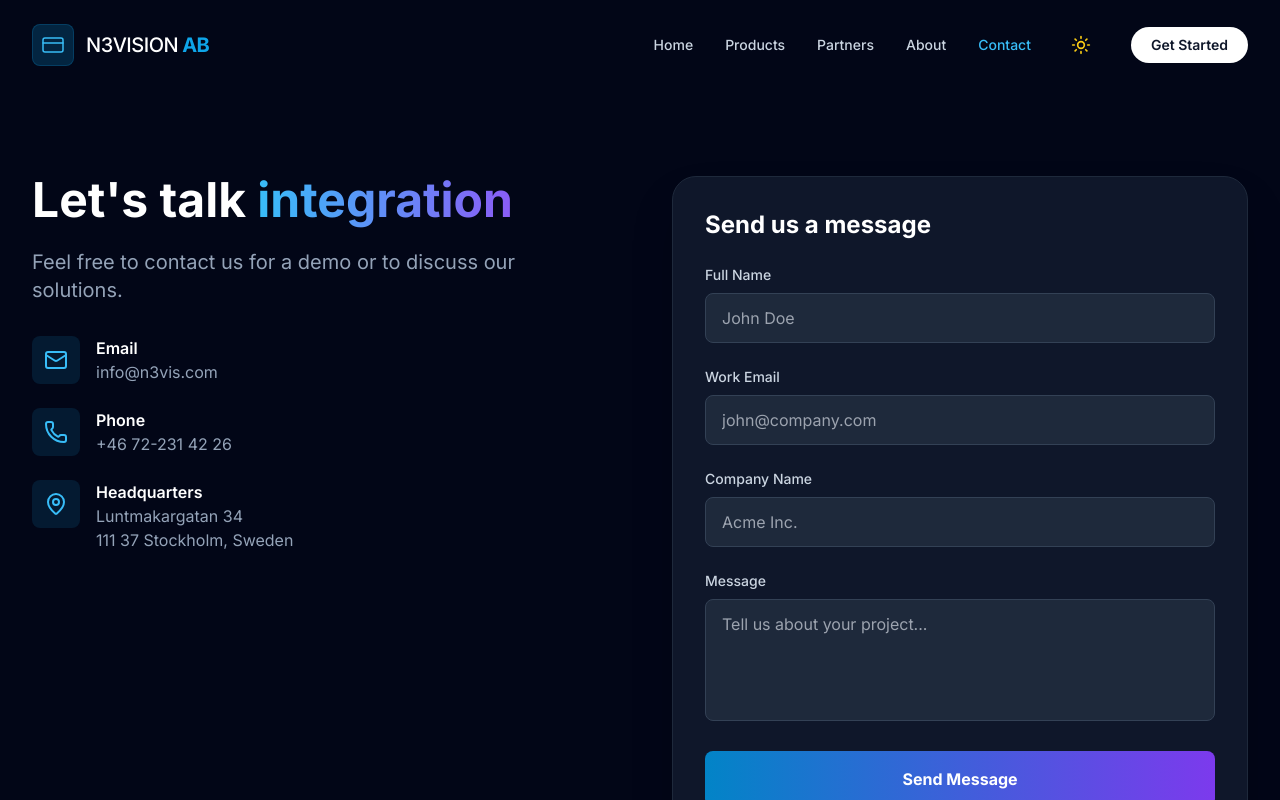
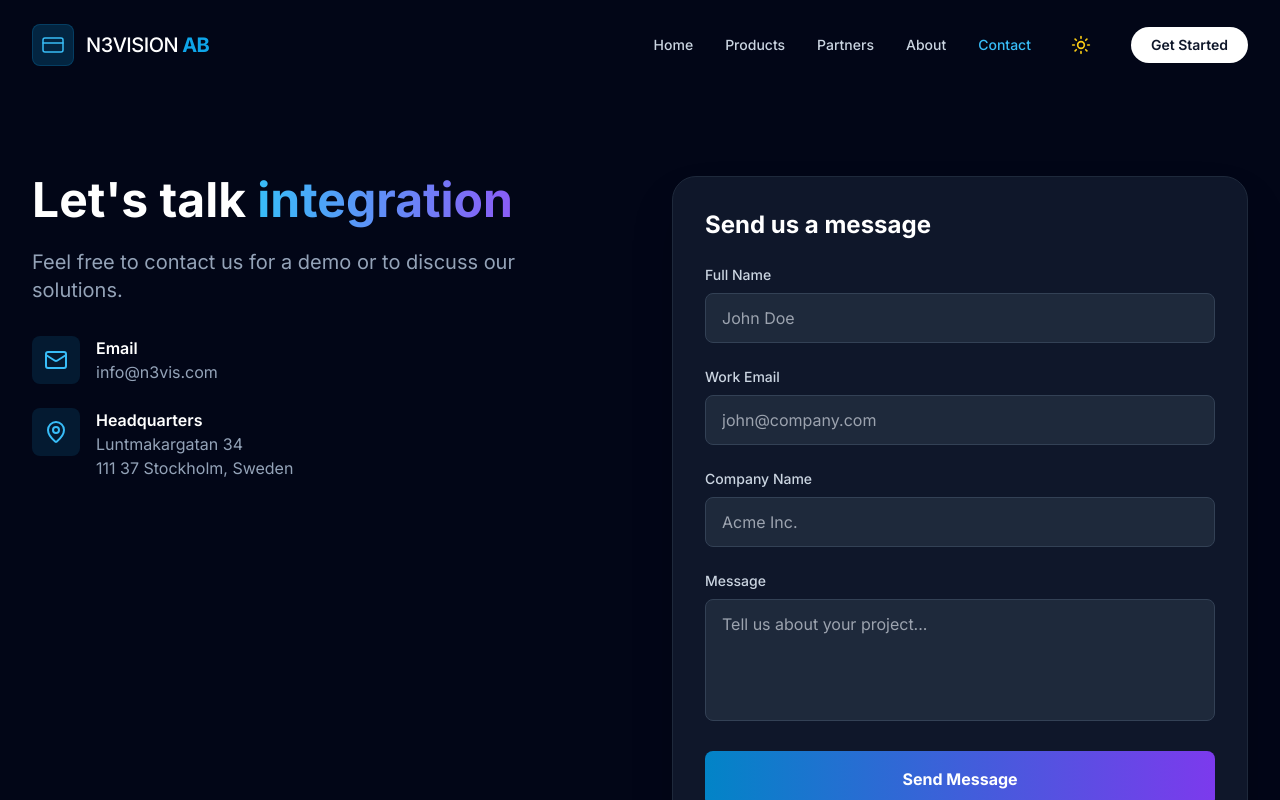
Before and after one commit to neville-n3vis/website, a React (Vite) app: page / in a window 1280 px wide. Both pictures are taken after a click on the button "Get Started". Shown: the top 800 px of the page. Built offline with nearby package versions, Linux system fonts and the light colour scheme.

Commit message:
Update Contact.tsx

```diff
--- a/pages/Contact.tsx
+++ b/pages/Contact.tsx
@@ -72,16 +72,6 @@ export const Contact: React.FC = () => {
                 <div>
                   <h3 className="font-semibold text-slate-900 dark:text-white">Email</h3>
                   <p className="text-slate-600 dark:text-slate-400">info@n3vis.com</p>
-                </div>
-              </div>
-
-              <div className="flex items-start space-x-4">
-                <div className="bg-primary-100 dark:bg-primary-900/30 p-3 rounded-lg">
-                    <Phone className="w-6 h-6 text-primary-600 dark:text-primary-400" />
-                </div>
-                <div>
-                  <h3 className="font-semibold text-slate-900 dark:text-white">Phone</h3>
-                  <p className="text-slate-600 dark:text-slate-400">+46 72-231 42 26</p>
                 </div>
               </div>
 
```
